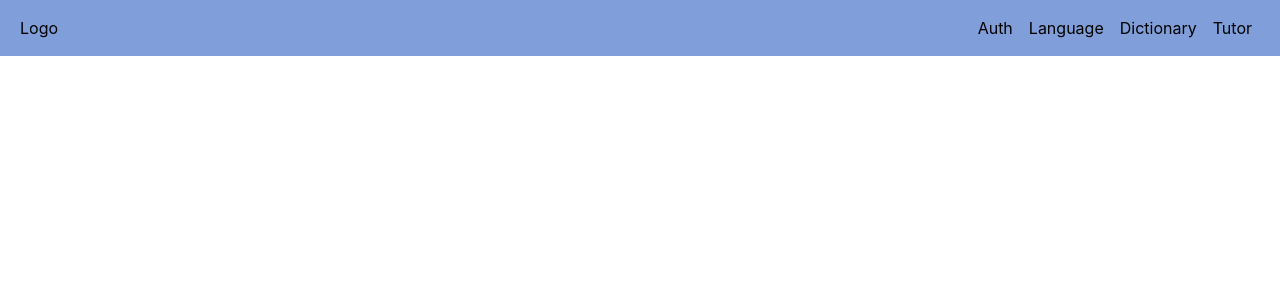
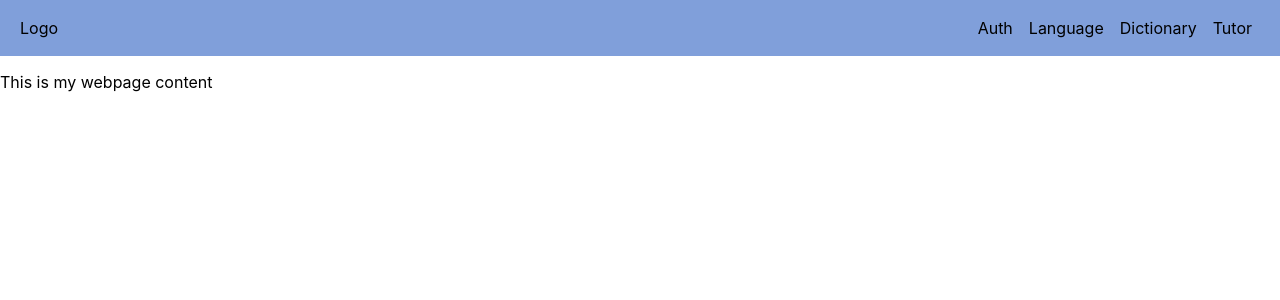
Before and after one commit to dzheleznyakov/ZhLingvoUI, a React app: page / in a window 1280 px wide. Shown: the top 300 px of the page. Built offline with nearby package versions, Linux system fonts and the light colour scheme.

Commit message:
Fix the content top margin

```diff
--- a/src/hoc/Layout/Layout.js
+++ b/src/hoc/Layout/Layout.js
@@ -1,12 +1,16 @@
 import React from 'react';
+
+import styles from './Layout.module.css';
 
 import Toolbar from '../../components/Navigation/Toolbar/Toolbar';
 
 const layout = (props) => (
-    <React.Fragment>
-        <Toolbar />
-        This is my webpage
-    </React.Fragment>
+  <React.Fragment>
+    <Toolbar />
+    <div className={styles.Content}>
+      This is my webpage content
+    </div>
+  </React.Fragment>
 );
 
 export default layout;
--- /dev/null
+++ b/src/hoc/Layout/Layout.module.css
@@ -0,0 +1,3 @@
+.Content {
+  margin-top: 72px;
+}
```
